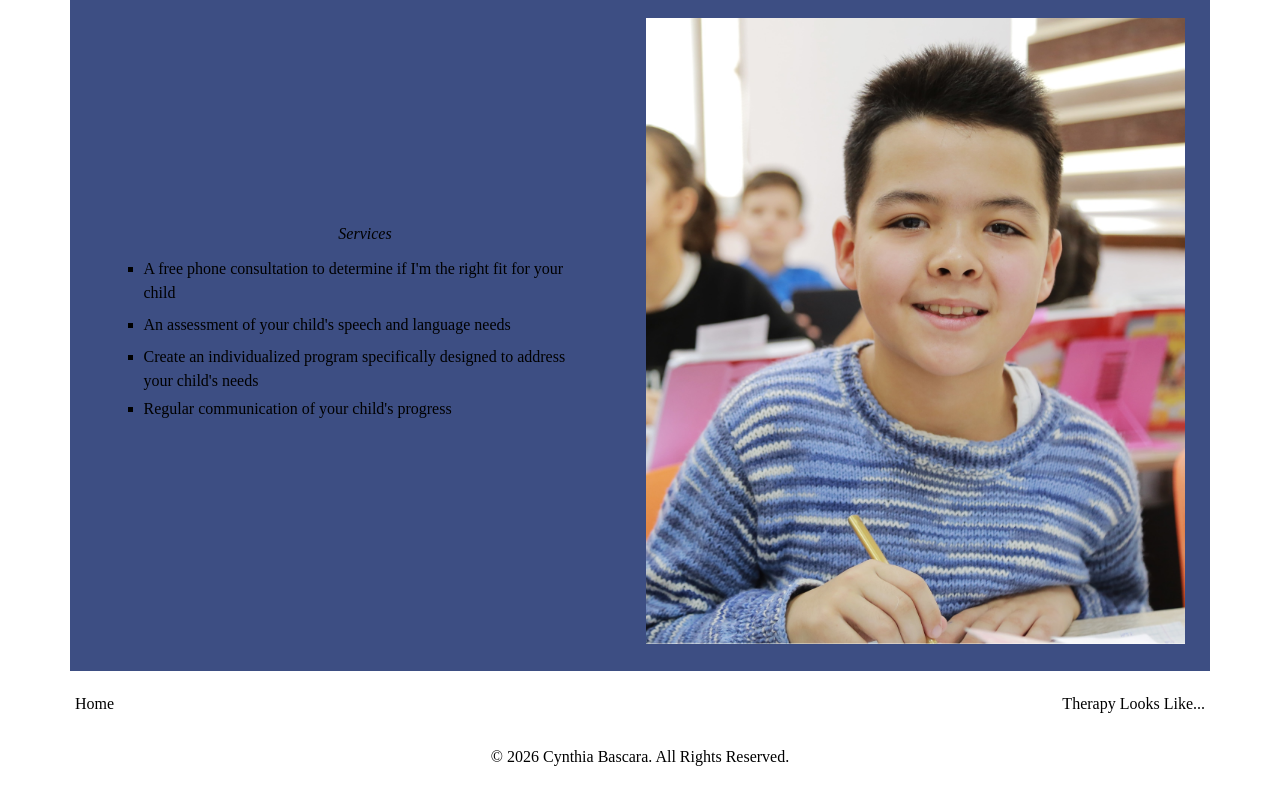
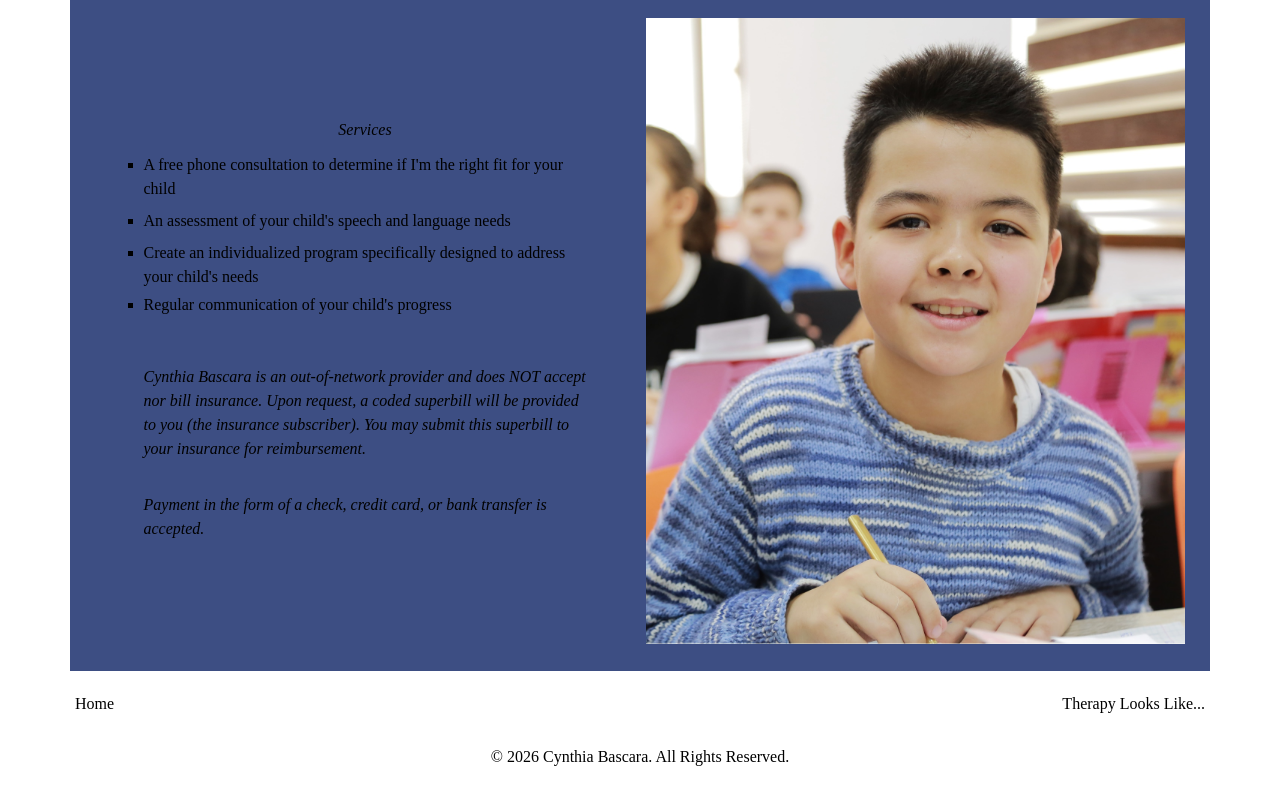
Before and after one commit to bobmonsour/cbascara, an Eleventy site: page src/pages/services.njk in a window 1280 px wide. Shown: the part 106-899 px from the top of the page. Built offline with nearby package versions, Linux system fonts and the light colour scheme; Eleventy itself is replaced by a stand-in of ours; files that its build step writes are made by us from their sources; files whose address does not match are found by name.

Commit message:
Added insurance info to Services page

```diff
--- a/src/pages/services.njk
+++ b/src/pages/services.njk
@@ -24,6 +24,9 @@ keywords: Cynthia Bascara, Speech and Language Therapist, Marin County
         </li>
         <li>Regular communication of your child's progress</li>
       </ul>
+      <p class=" panel__text insurance">Cynthia Bascara is an out-of-network provider and does NOT accept nor bill insurance. Upon request, a coded superbill will be provided to you (the insurance subscriber). You may submit this superbill to your insurance for reimbursement.</p>
+
+      <p class="panel__text insurance">Payment in the form of a check, credit card, or bank transfer is accepted.<p>
     </div>
     <div class="panel__image show-desktop">
       {% image "src/img/services.jpg", "A happy student holding a pencil",
--- a/src/sass/_mobile.scss
+++ b/src/sass/_mobile.scss
@@ -62,7 +62,7 @@ main {
   font-style: italic;
   line-height: 1.3;
   text-align: center;
-  padding: 0.5rem 0;
+  padding: 0.5rem;
 }
 
 .panel__subtitle {
@@ -94,8 +94,13 @@ main {
 
 .panel__text {
   font-size: var(--panel-text-size);
-  padding: 0.5rem;
+  padding: 1rem;
   line-height: 1.5;
+}
+
+.insurance {
+  font-style: italic;
+  font-size: var(--insurance-text-size);
 }
 
 .show-desktop {
--- a/src/sass/_variables.scss
+++ b/src/sass/_variables.scss
@@ -16,6 +16,7 @@
     --panel-title-size: var(--font-size-3);
     --panel-list-size: var(--font-size-1);
     --panel-text-size: var(--font-size-1);
+    --insurance-text-size: var(--font-size-0);
   }
 
   @media screen and (min-width: 700px) {
```
